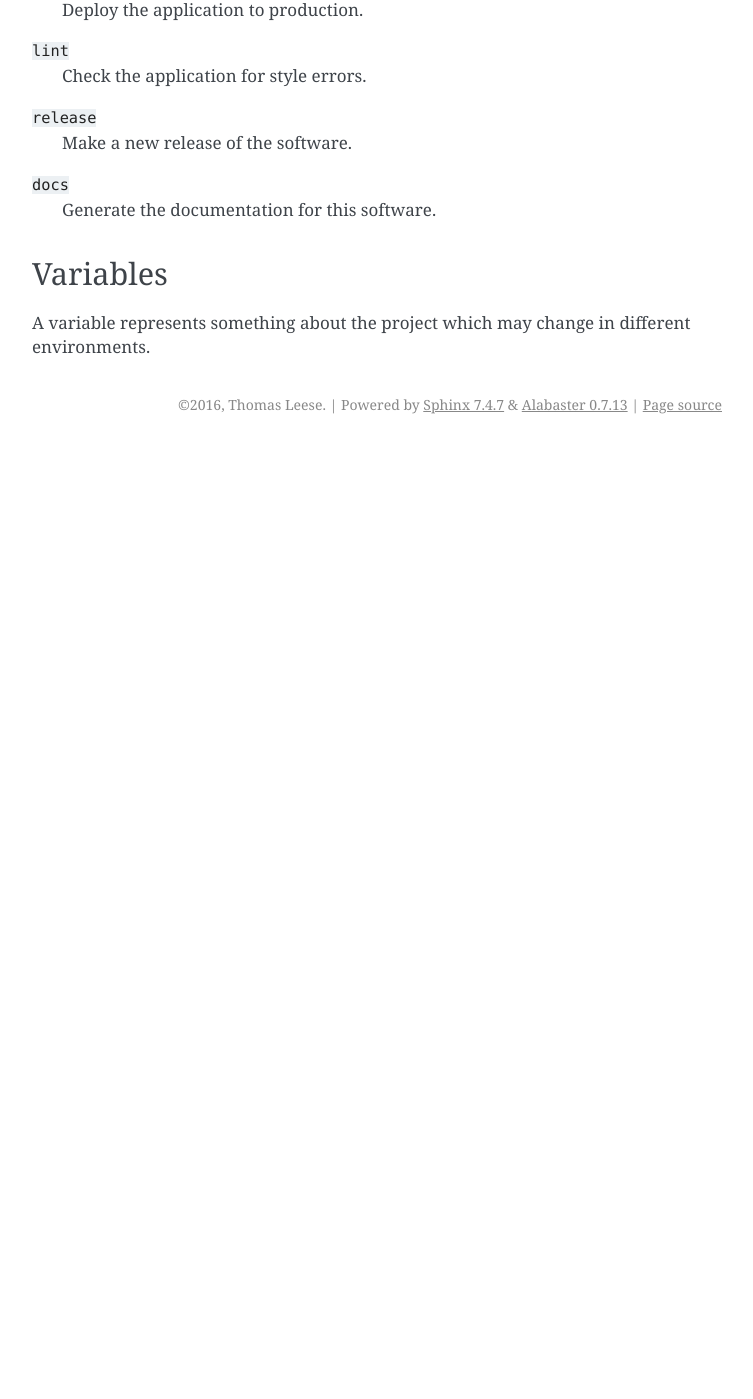
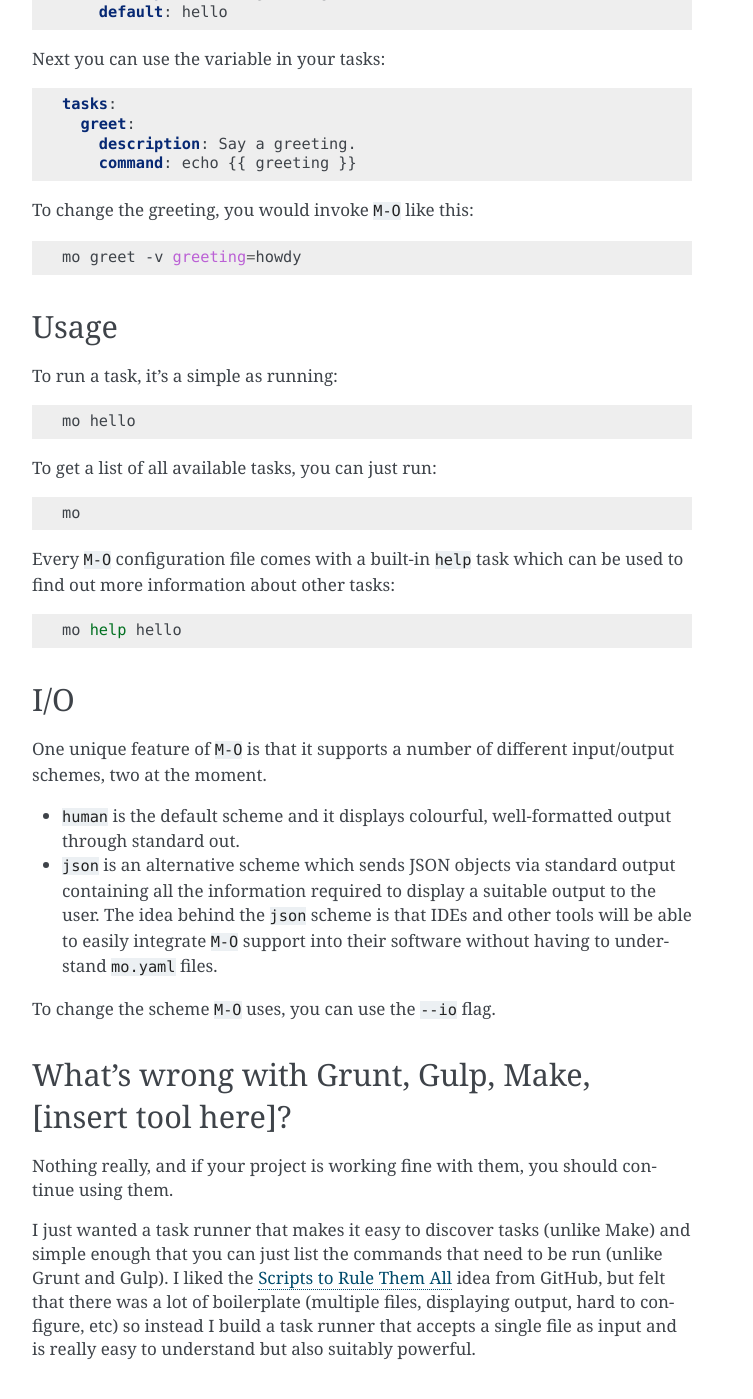
Before and after one commit to thomasleese/mo, a Sphinx documentation site: the page built from docs/usage.rst, in a window 1280 px wide and 1400 px high, scrolled down 896 px. Shown: the whole window, without its empty margins (388-1141 px from the left). Built offline with Sphinx 7.4.7, drawn with Linux system fonts in a browser that asks for light colours; before the commit the page ends 1340 px from its top, so only the background shows below that; some of the changed text lies outside the part shown.

```diff
--- a/docs/installation.rst
+++ b/docs/installation.rst
@@ -1,2 +1,6 @@
 Installation
 ============
+
+.. code:: sh
+
+    pip3 install mo
--- a/docs/usage.rst
+++ b/docs/usage.rst
@@ -1,5 +1,121 @@
 Usage
 =====
+
+Configuration
+-------------
+
+``M-O`` is configured using a YAML file, typically called ``mo.yaml``.
+
+Tasks
+~~~~~
+
+An example task might be:
+
+.. code:: yaml
+
+    tasks:
+      hello:
+        description: Say hello.
+        command: echo hello
+
+Tasks can also depend on each other, like this:
+
+.. code:: yaml
+
+    tasks:
+      hello:
+        description: Say hello.
+        command: echo hello
+
+      bye:
+        description: Say bye.
+        command: echo bye
+        after:
+          - hello
+
+Variables
+~~~~~~~~~
+
+Each task command can contain variables using the `Jinja2 template
+language <http://jinja.pocoo.org/docs/>`__. First you declare the
+variables you want available:
+
+.. code:: yaml
+
+    variables:
+      greeting:
+        description: The greeting.
+        default: hello
+
+Next you can use the variable in your tasks:
+
+.. code:: yaml
+
+    tasks:
+      greet:
+        description: Say a greeting.
+        command: echo {{ greeting }}
+
+To change the greeting, you would invoke ``M-O`` like this:
+
+.. code:: sh
+
+    mo greet -v greeting=howdy
+
+Usage
+-----
+
+To run a task, it's a simple as running:
+
+.. code:: sh
+
+    mo hello
+
+To get a list of all available tasks, you can just run:
+
+.. code:: sh
+
+    mo
+
+Every ``M-O`` configuration file comes with a built-in ``help`` task
+which can be used to find out more information about other tasks:
+
+.. code:: sh
+
+    mo help hello
+
+I/O
+---
+
+One unique feature of ``M-O`` is that it supports a number of different
+input/output schemes, two at the moment.
+
+-  ``human`` is the default scheme and it displays colourful,
+   well-formatted output through standard out.
+-  ``json`` is an alternative scheme which sends JSON objects via
+   standard output containing all the information required to display a
+   suitable output to the user. The idea behind the ``json`` scheme is
+   that IDEs and other tools will be able to easily integrate ``M-O``
+   support into their software without having to understand ``mo.yaml``
+   files.
+
+To change the scheme ``M-O`` uses, you can use the ``--io`` flag.
+
+What's wrong with Grunt, Gulp, Make, [insert tool here]?
+--------------------------------------------------------
+
+Nothing really, and if your project is working fine with them, you
+should continue using them.
+
+I just wanted a task runner that makes it easy to discover tasks (unlike
+Make) and simple enough that you can just list the commands that need to
+be run (unlike Grunt and Gulp). I liked the `Scripts to Rule Them
+All <http://githubengineering.com/scripts-to-rule-them-all/>`__ idea
+from GitHub, but felt that there was a lot of boilerplate (multiple
+files, displaying output, hard to configure, etc) so instead I build a
+task runner that accepts a single file as input and is really easy to
+understand but also suitably powerful.
+
 
 Tasks
 -----
--- a/mo.yaml
+++ b/mo.yaml
@@ -16,10 +16,6 @@ tasks:
     after:
       - venv
 
-  readme:
-    description: Convert the Markdown README file into a reST one.
-    command: pandoc README.md -o README.rst
-
   test:
     command: |
       venv/bin/coverage run --source=mo setup.py test
```
Also changed, not shown: README.md (deleted, +0 -125 lines), README.rst (+16 -147 lines).
